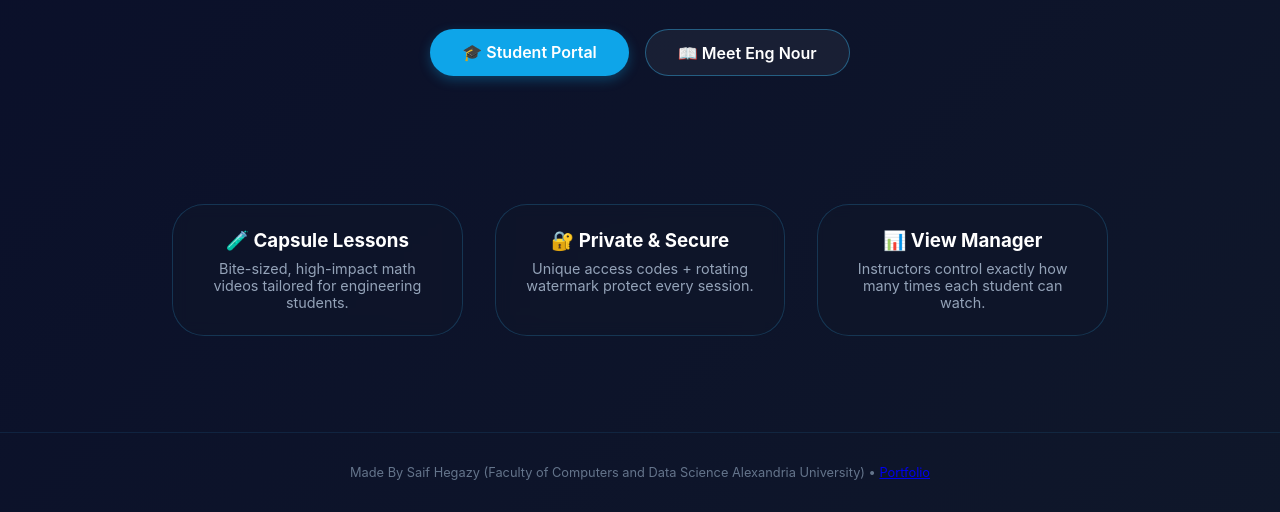
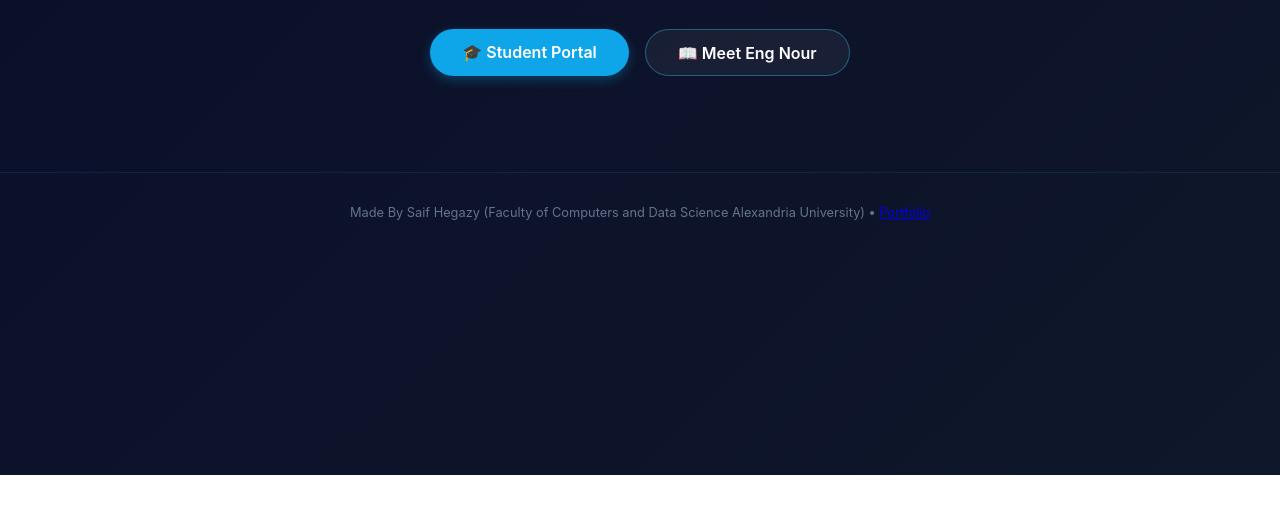
Before and after one commit to SaifHegazy1/NourShehab, a website: page public/index.html in a window 1280 px wide. Shown: the part 325-837 px from the top of the page. After the commit the page ends 800 px from the top, so only its background shows below. Drawn offline with Linux system fonts and the light colour scheme.

Commit message:
Commit remaining frontend change

```diff
--- a/public/index.html
+++ b/public/index.html
@@ -183,11 +183,11 @@
             <a href="/about" class="btn btn-secondary">📖 Meet Eng Nour</a>
         </div>
     </div>
-    <div class="features">
+    <!-- <div class="features">
         <div class="feature-card"><h3>🧪 Capsule Lessons</h3><p>Bite-sized, high-impact math videos tailored for engineering students.</p></div>
         <div class="feature-card"><h3>🔐 Private & Secure</h3><p>Unique access codes + rotating watermark protect every session.</p></div>
         <div class="feature-card"><h3>📊 View Manager</h3><p>Instructors control exactly how many times each student can watch.</p></div>
-    </div>
+    </div> -->
     <footer>
         <p>Made By Saif Hegazy (Faculty of Computers and Data Science Alexandria University) • <a href="https://saifhegazy1.github.io/Portfolio/" target="_blank" rel="noopener noreferrer">Portfolio</a></p>
     </footer>
```
